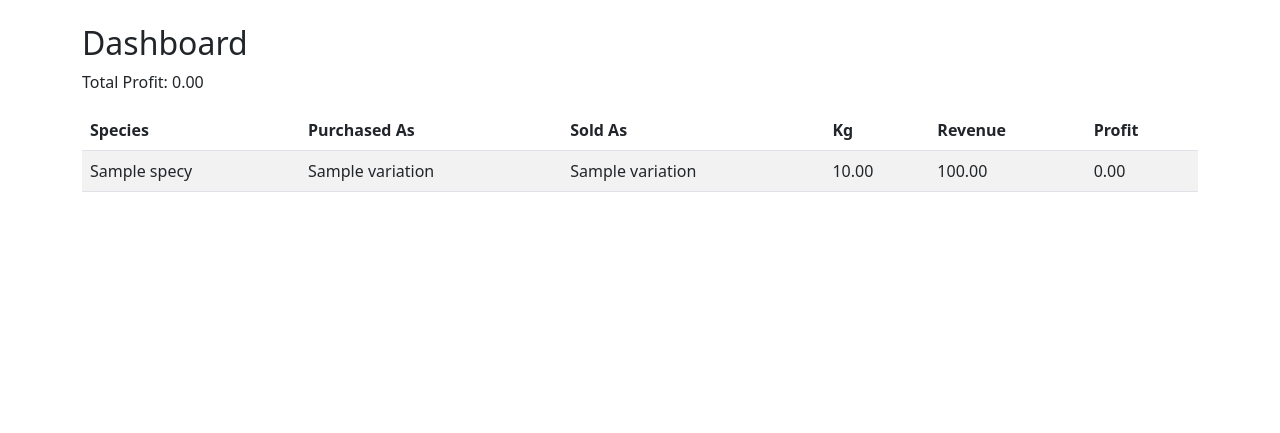
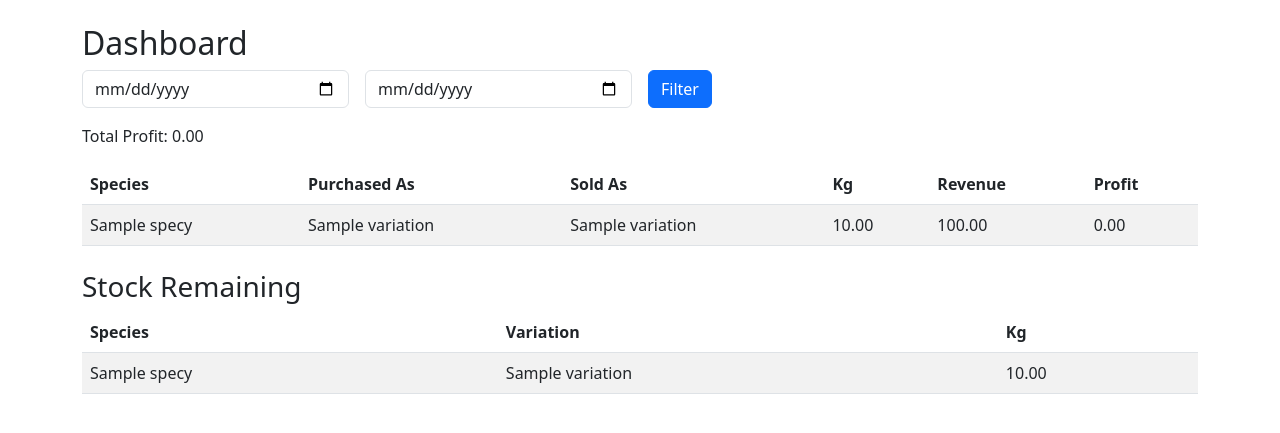
Before and after one commit to JeffLoh03/Durian, a Flask app: page / in a window 1280 px wide. Shown: the part 56-489 px from the top of the page. Run offline with Flask 3, Linux system fonts and the light colour scheme; tables that the repository leaves empty hold one stand-in row (values such as "Sample post").

Commit message:
Track dates and stock

```diff
--- a/app.py
+++ b/app.py
@@ -1,4 +1,5 @@
 import os
+from datetime import datetime, timedelta
 from flask import Flask, render_template, request, redirect, url_for, flash
 from database import db
 from models import Species, Variation, Inventory, Sale
@@ -10,15 +11,22 @@ app.config['SECRET_KEY'] = 'dev'
 
 db.init_app(app)
 
-
-@app.before_first_request
-def create_tables():
+with app.app_context():
     db.create_all()
 
 
 @app.route('/')
 def dashboard():
-    sales = Sale.query.all()
+    start = request.args.get('start')
+    end = request.args.get('end')
+    sales_query = Sale.query
+    if start:
+        start_dt = datetime.fromisoformat(start)
+        sales_query = sales_query.filter(Sale.timestamp >= start_dt)
+    if end:
+        end_dt = datetime.fromisoformat(end) + timedelta(days=1)
+        sales_query = sales_query.filter(Sale.timestamp < end_dt)
+    sales = sales_query.order_by(Sale.timestamp.desc()).all()
     total_profit = sum(s.profit for s in sales)
     mapping_totals = {}
     for s in sales:
@@ -27,7 +35,18 @@ def dashboard():
         data['weight'] += s.weight_kg
         data['revenue'] += s.revenue
         data['profit'] += s.profit
-    return render_template('dashboard.html', total_profit=total_profit, mapping_totals=mapping_totals)
+    stock_totals = {}
+    for inv in Inventory.query.all():
+        key = (inv.variation.species.name, inv.variation.name)
+        stock_totals[key] = stock_totals.get(key, 0) + inv.weight_kg
+    return render_template(
+        'dashboard.html',
+        total_profit=total_profit,
+        mapping_totals=mapping_totals,
+        stock_totals=stock_totals,
+        start=start,
+        end=end,
+    )
 
 
 @app.route('/species', methods=['GET', 'POST'])
@@ -49,9 +68,8 @@ def add_variation():
     if request.method == 'POST':
         species_id = request.form.get('species_id')
         name = request.form.get('name')
-        price = request.form.get('price')
-        if species_id and name and price:
-            variation = Variation(species_id=species_id, name=name, price_per_kg=float(price))
+        if species_id and name:
+            variation = Variation(species_id=species_id, name=name)
             db.session.add(variation)
             db.session.commit()
             flash('Variation added')
@@ -67,13 +85,20 @@ def add_inventory():
         variation_id = request.form.get('variation_id')
         weight = request.form.get('weight')
         cost = request.form.get('cost')
+        date = request.form.get('date')
         if variation_id and weight and cost:
-            inv = Inventory(variation_id=variation_id, weight_kg=float(weight), cost_per_kg=float(cost))
+            ts = datetime.fromisoformat(date) if date else datetime.utcnow()
+            inv = Inventory(
+                variation_id=variation_id,
+                weight_kg=float(weight),
+                cost_per_kg=float(cost),
+                timestamp=ts,
+            )
             db.session.add(inv)
             db.session.commit()
             flash('Inventory recorded')
         return redirect(url_for('add_inventory'))
-    inventory = Inventory.query.all()
+    inventory = Inventory.query.order_by(Inventory.timestamp.desc()).all()
     return render_template('inventory.html', variations=variations, inventory=inventory)
 
 
@@ -84,26 +109,55 @@ def add_sale():
         purchase_variation_id = request.form.get('purchase_variation_id')
         sold_variation_id = request.form.get('sold_variation_id')
         weight = request.form.get('weight')
-        cost = request.form.get('cost')
         price = request.form.get('price')
-        if purchase_variation_id and sold_variation_id and weight and cost and price:
-            purchase_variation = Variation.query.get(purchase_variation_id)
-            sale = Sale(
-                species_id=purchase_variation.species_id,
-                purchase_variation_id=purchase_variation_id,
-                sold_variation_id=sold_variation_id,
-                weight_kg=float(weight),
-                sale_price_per_kg=float(price),
-                cost_per_kg=float(cost),
-            )
-            db.session.add(sale)
-            db.session.commit()
-            generate_receipt(sale)
-            sync_sale_to_google_sheets(sale)
-            flash('Sale recorded')
+        date = request.form.get('date')
+        if purchase_variation_id and sold_variation_id and weight and price:
+            cost_per_kg = consume_inventory_cost(int(purchase_variation_id), float(weight))
+            if cost_per_kg is None:
+                flash('Insufficient inventory')
+            else:
+                ts = datetime.fromisoformat(date) if date else datetime.utcnow()
+                purchase_variation = Variation.query.get(purchase_variation_id)
+                sale = Sale(
+                    species_id=purchase_variation.species_id,
+                    purchase_variation_id=purchase_variation_id,
+                    sold_variation_id=sold_variation_id,
+                    weight_kg=float(weight),
+                    sale_price_per_kg=float(price),
+                    cost_per_kg=cost_per_kg,
+                    timestamp=ts,
+                )
+                db.session.add(sale)
+                db.session.commit()
+                generate_receipt(sale)
+                sync_sale_to_google_sheets(sale)
+                flash('Sale recorded')
         return redirect(url_for('add_sale'))
     sales = Sale.query.order_by(Sale.timestamp.desc()).all()
     return render_template('sale.html', variations=variations, sales=sales)
+
+
+def consume_inventory_cost(variation_id: int, weight_needed: float):
+    inventory_items = (
+        Inventory.query.filter_by(variation_id=variation_id)
+        .order_by(Inventory.id)
+        .all()
+    )
+    total_available = sum(item.weight_kg for item in inventory_items)
+    if total_available < weight_needed:
+        return None
+    remaining = weight_needed
+    total_cost = 0.0
+    for item in inventory_items:
+        if remaining <= 0:
+            break
+        used = min(item.weight_kg, remaining)
+        total_cost += used * item.cost_per_kg
+        item.weight_kg -= used
+        remaining -= used
+        if item.weight_kg == 0:
+            db.session.delete(item)
+    return total_cost / weight_needed
 
 
 def generate_receipt(sale: Sale):
--- a/models.py
+++ b/models.py
@@ -14,7 +14,6 @@ class Variation(db.Model):
     id = db.Column(db.Integer, primary_key=True)
     species_id = db.Column(db.Integer, db.ForeignKey('species.id'), nullable=False)
     name = db.Column(db.String(50), nullable=False)
-    price_per_kg = db.Column(db.Float, nullable=False)
 
     species = db.relationship('Species', backref=db.backref('variations', lazy=True))
 
@@ -27,6 +26,7 @@ class Inventory(db.Model):
     variation_id = db.Column(db.Integer, db.ForeignKey('variation.id'), nullable=False)
     weight_kg = db.Column(db.Float, nullable=False)
     cost_per_kg = db.Column(db.Float, nullable=False)
+    timestamp = db.Column(db.DateTime, default=datetime.utcnow)
 
     variation = db.relationship('Variation')
 
--- a/templates/dashboard.html
+++ b/templates/dashboard.html
@@ -1,8 +1,19 @@
 {% extends 'base.html' %}
 {% block content %}
 <h2>Dashboard</h2>
+<form method="get" class="row g-3 mb-3">
+  <div class="col-md-3">
+    <input type="date" class="form-control" name="start" value="{{ start }}" placeholder="Start date">
+  </div>
+  <div class="col-md-3">
+    <input type="date" class="form-control" name="end" value="{{ end }}" placeholder="End date">
+  </div>
+  <div class="col-md-2">
+    <button type="submit" class="btn btn-primary">Filter</button>
+  </div>
+</form>
 <p>Total Profit: {{ '%.2f'|format(total_profit) }}</p>
-<table class="table table-striped">
+<table class="table table-striped mb-4">
   <thead>
     <tr>
       <th>Species</th>
@@ -26,4 +37,24 @@
     {% endfor %}
   </tbody>
 </table>
+
+<h3>Stock Remaining</h3>
+<table class="table table-striped">
+  <thead>
+    <tr>
+      <th>Species</th>
+      <th>Variation</th>
+      <th>Kg</th>
+    </tr>
+  </thead>
+  <tbody>
+    {% for key, weight in stock_totals.items() %}
+    <tr>
+      <td>{{ key[0] }}</td>
+      <td>{{ key[1] }}</td>
+      <td>{{ '%.2f'|format(weight) }}</td>
+    </tr>
+    {% endfor %}
+  </tbody>
+</table>
 {% endblock %}
--- a/templates/variation.html
+++ b/templates/variation.html
@@ -13,9 +13,6 @@
   <div class="col-md-3">
     <input type="text" class="form-control" name="name" placeholder="Variation" required>
   </div>
-  <div class="col-md-3">
-    <input type="number" step="0.01" class="form-control" name="price" placeholder="Price/kg" required>
-  </div>
   <div class="col-md-2">
     <button type="submit" class="btn btn-primary">Add</button>
   </div>
@@ -25,7 +22,6 @@
     <tr>
       <th>Species</th>
       <th>Variation</th>
-      <th>Price/kg</th>
     </tr>
   </thead>
   <tbody>
@@ -33,7 +29,6 @@
     <tr>
       <td>{{ v.species.name }}</td>
       <td>{{ v.name }}</td>
-      <td>{{ '%.2f'|format(v.price_per_kg) }}</td>
     </tr>
     {% endfor %}
   </tbody>
```
Also changed, not shown: templates/inventory.html (+8 -3 lines), templates/sale.html (+5 -3 lines).
